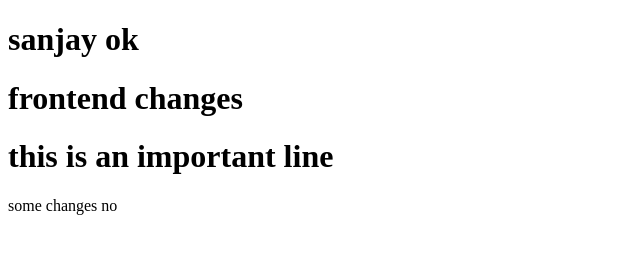
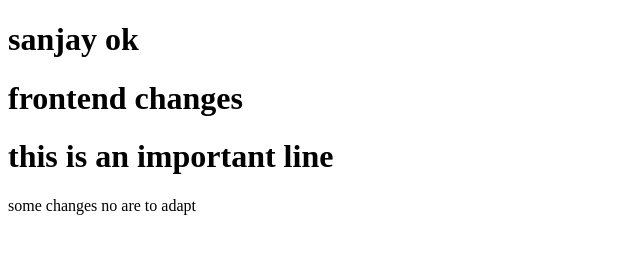
Before and after one commit to SANJAYS5617/samplerepo, a plain HTML site: page index.html in a window 1280 px wide. Shown: the full height of the page, 0-640 px from the left. Drawn offline with Linux system fonts and the light colour scheme.

Commit message:
fix : change in para

```diff
--- a/index.html
+++ b/index.html
@@ -9,6 +9,6 @@
     <h1>sanjay ok</h1>
     <h1>frontend changes</h1>
     <h1>this is an important line</h1>
-    some changes no
+    some changes no are to adapt
 </body>
 </html>
```
